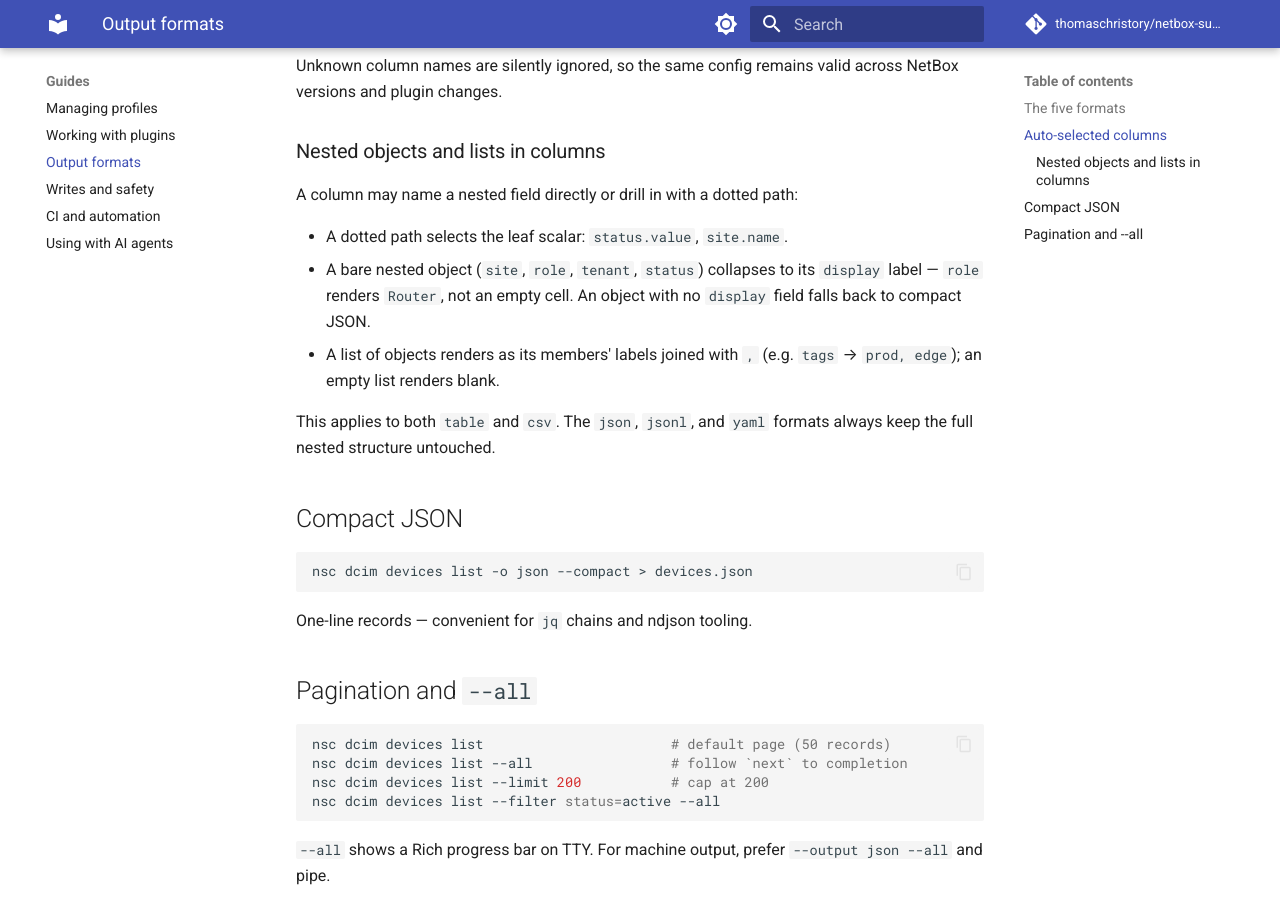
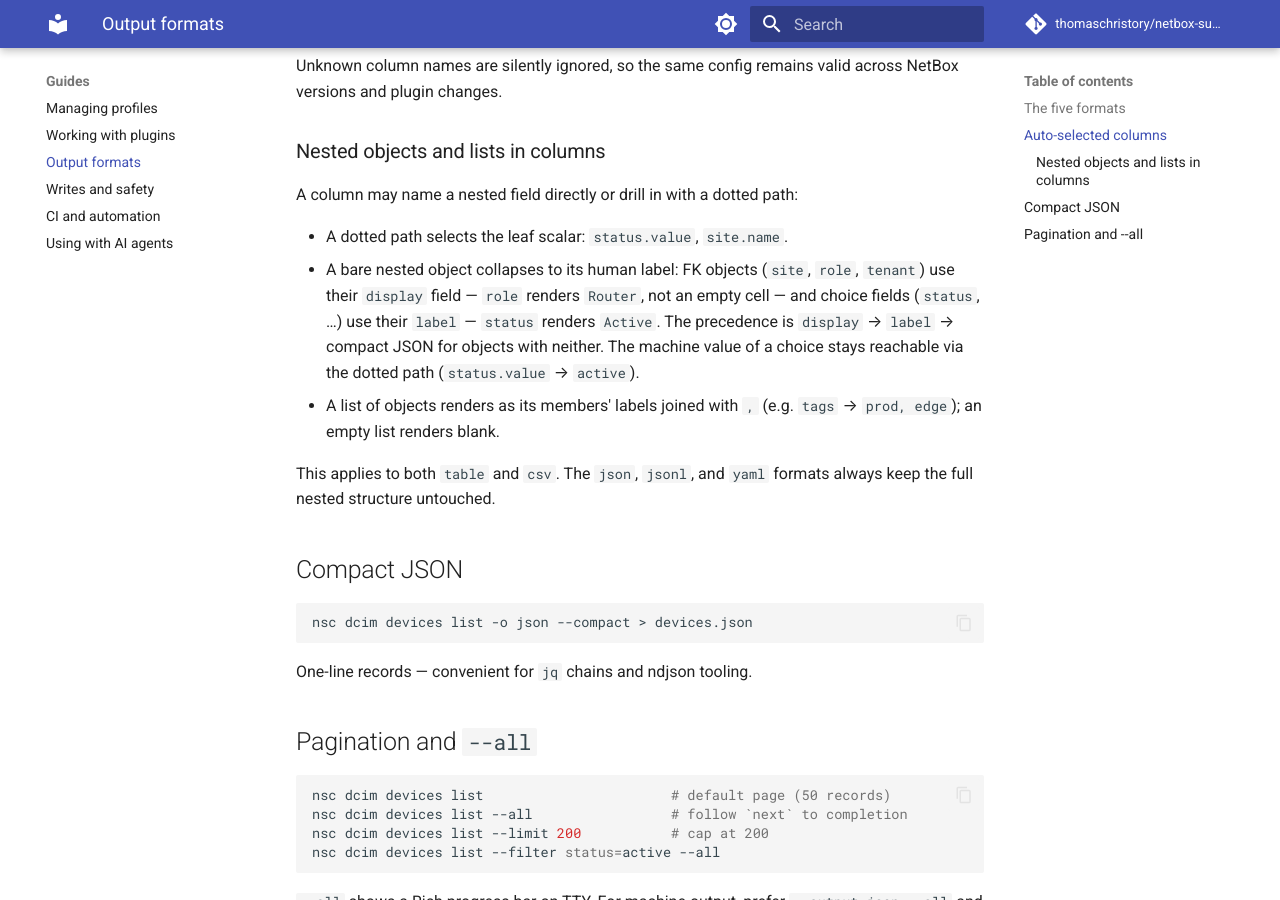
Before and after one commit to thomaschristory/netbox-super-cli, an MkDocs documentation site: the page built from docs/guides/output-formats.md, in a window 1280 px wide and 900 px high, scrolled down 1187 px. Built offline with MkDocs 1.6.1 and Material for MkDocs 9.7.7, drawn with Linux system fonts in a browser that asks for light colours; comment, search, counter and statistics services are not loaded.

Commit message:
feat(output): render choice-field columns via label (#86)
* feat(output): render choice-field columns via label

A --columns entry pointing to a NetBox choice field (status, etc.) is a
{value, label} dict with no `display`, so it hit the compact-JSON
fallback and showed raw JSON in table/csv. Extend the nested-object
collapse to try `label` after `display`: display -> label -> JSON. So
`status` renders `Active`, consistent with `display` being the human
label for FK objects. The machine value stays reachable via the dotted
path `status.value`.

Closes #85

Co-Authored-By: Claude Opus 4.8 (1M context) <noreply@anthropic.com>

* test(output): lock label precedence edges; clarify _displayify var

Per review: rename the loop variable (it holds display on the first
iteration), and add edge tests — non-string label falls back to JSON,
and a mixed display/label list joins correctly.

Co-Authored-By: Claude Opus 4.8 (1M context) <noreply@anthropic.com>

---------

Co-authored-by: Thomas Christory <tchristory@partner.auchan.fr>
Co-authored-by: Claude Opus 4.8 (1M context) <noreply@anthropic.com>

```diff
--- a/docs/guides/output-formats.md
+++ b/docs/guides/output-formats.md
@@ -48,9 +48,12 @@ across NetBox versions and plugin changes.
 A column may name a nested field directly or drill in with a dotted path:
 
 - A dotted path selects the leaf scalar: `status.value`, `site.name`.
-- A bare nested object (`site`, `role`, `tenant`, `status`) collapses to its
-  `display` label — `role` renders `Router`, not an empty cell. An object with
-  no `display` field falls back to compact JSON.
+- A bare nested object collapses to its human label: FK objects (`site`, `role`,
+  `tenant`) use their `display` field — `role` renders `Router`, not an empty
+  cell — and choice fields (`status`, …) use their `label` — `status` renders
+  `Active`. The precedence is `display` → `label` → compact JSON for objects with
+  neither. The machine value of a choice stays reachable via the dotted path
+  (`status.value` → `active`).
 - A list of objects renders as its members' labels joined with `, ` (e.g.
   `tags` → `prod, edge`); an empty list renders blank.
 
```
Also changed, not shown: 2 other files.
